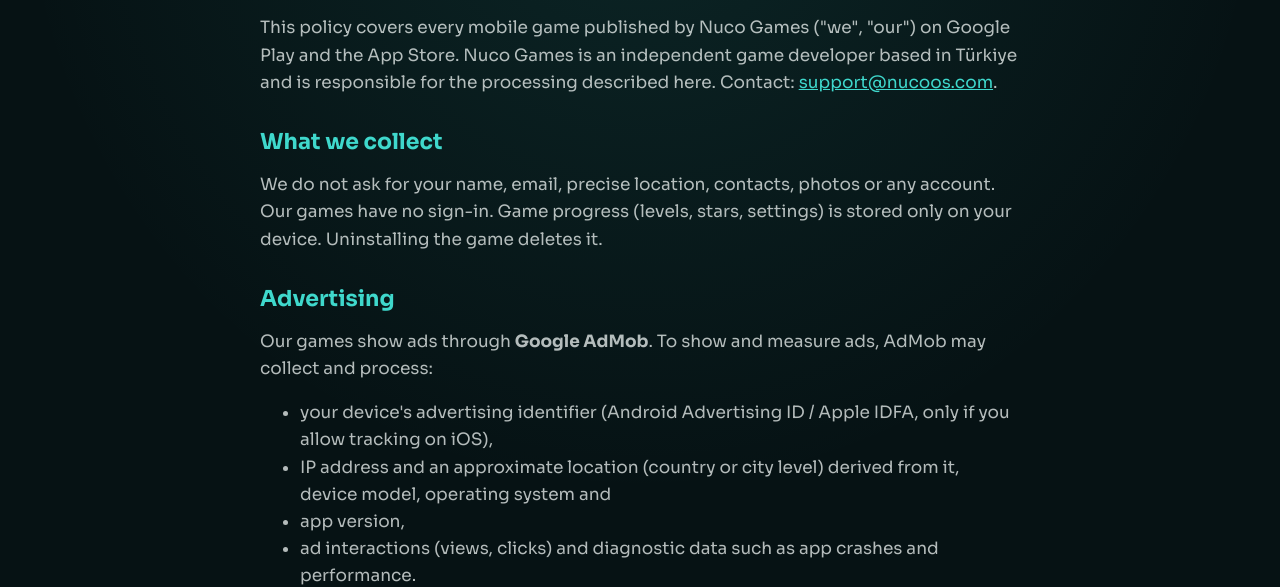
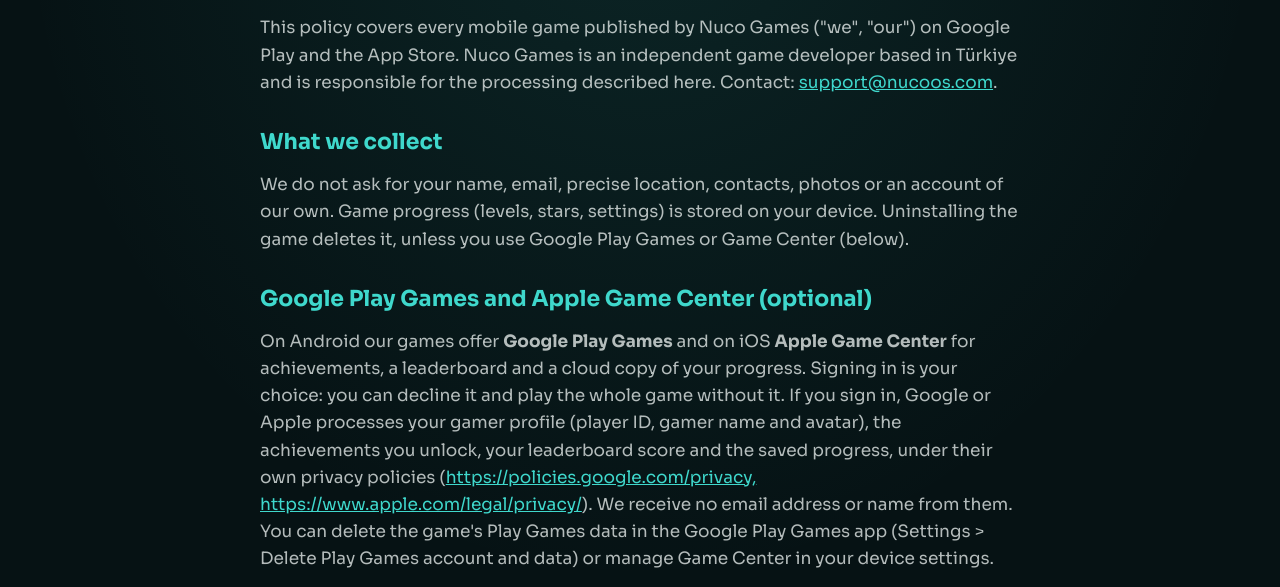
Before and after one commit to bynuco/nucoos-site, a plain HTML site: page privacy/index.html in a window 1280 px wide. Shown: the part 232-819 px from the top of the page. Drawn offline with Linux system fonts and the light colour scheme.

Commit message:
Site 2026-11-22

```diff
--- a/privacy/index.html
+++ b/privacy/index.html
@@ -37,7 +37,9 @@
 <p><em>Last updated: 2026-11-22</em></p>
 <p>This policy covers every mobile game published by Nuco Games (&quot;we&quot;, &quot;our&quot;) on Google Play and the App Store. Nuco Games is an independent game developer based in Türkiye and is responsible for the processing described here. Contact: <a href="mailto:support@nucoos.com">support@nucoos.com</a>.</p>
 <h2>What we collect</h2>
-<p>We do not ask for your name, email, precise location, contacts, photos or any account. Our games have no sign-in. Game progress (levels, stars, settings) is stored only on your device. Uninstalling the game deletes it.</p>
+<p>We do not ask for your name, email, precise location, contacts, photos or an account of our own. Game progress (levels, stars, settings) is stored on your device. Uninstalling the game deletes it, unless you use Google Play Games or Game Center (below).</p>
+<h2>Google Play Games and Apple Game Center (optional)</h2>
+<p>On Android our games offer <strong>Google Play Games</strong> and on iOS <strong>Apple Game Center</strong> for achievements, a leaderboard and a cloud copy of your progress. Signing in is your choice: you can decline it and play the whole game without it. If you sign in, Google or Apple processes your gamer profile (player ID, gamer name and avatar), the achievements you unlock, your leaderboard score and the saved progress, under their own privacy policies (<a href="https://policies.google.com/privacy," rel="noopener">https://policies.google.com/privacy,</a> <a href="https://www.apple.com/legal/privacy/" rel="noopener">https://www.apple.com/legal/privacy/</a>). We receive no email address or name from them. You can delete the game&#39;s Play Games data in the Google Play Games app (Settings &gt; Delete Play Games account and data) or manage Game Center in your device settings.</p>
 <h2>Advertising</h2>
 <p>Our games show ads through <strong>Google AdMob</strong>. To show and measure ads, AdMob may collect and process:</p><ul><li>your device&#39;s advertising identifier (Android Advertising ID / Apple IDFA, only if you allow tracking on iOS),</li><li>IP address and an approximate location (country or city level) derived from it, device model, operating system and</li><li>  app version,</li><li>ad interactions (views, clicks) and diagnostic data such as app crashes and performance.</li></ul>
 <p>How Google uses this data: <a href="https://policies.google.com/technologies/partner-sites" rel="noopener">https://policies.google.com/technologies/partner-sites</a> In the EEA, the UK and Switzerland we ask for your consent before personalised ads, and you can change your choice at any time in the game&#39;s <strong>Settings &gt; Privacy Options</strong>. You can also reset or limit the advertising ID in your device settings. If you do not consent, you may still see non-personalised ads.</p>
```
Also changed, not shown: games/gatelith/index.html (+1 -1 lines), a/gatelith-shot-14a901f0.webp (deleted), a/gatelith-shot-4bbf8853.webp (deleted), a/gatelith-shot-b30172fa.webp (added), a/gatelith-shot-bb1bb2d8.webp (renamed from a/gatelith-shot-939907b9.webp), a/gatelith-shot-be0c1ea7.webp (added), a/gatelith-shot-cbe200cc.webp (renamed from a/gatelith-shot-79e5cc5a.webp).
